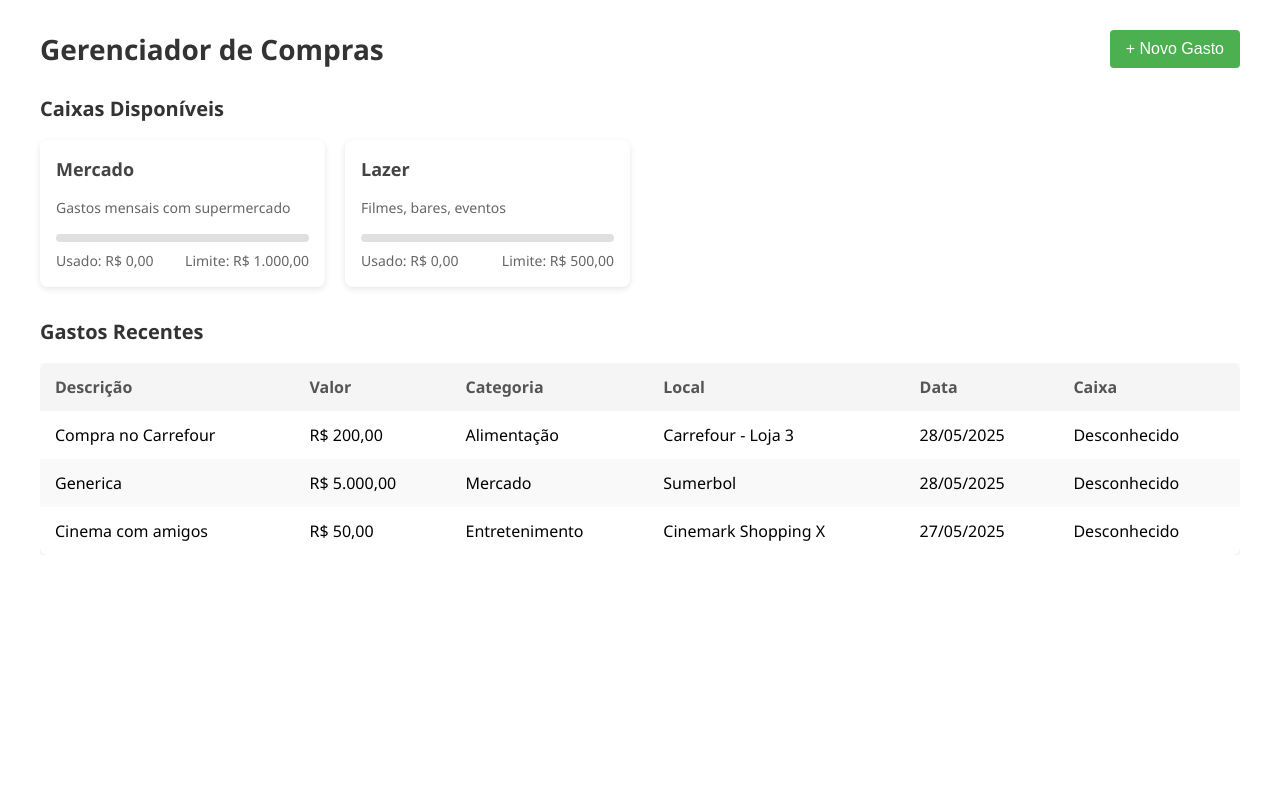
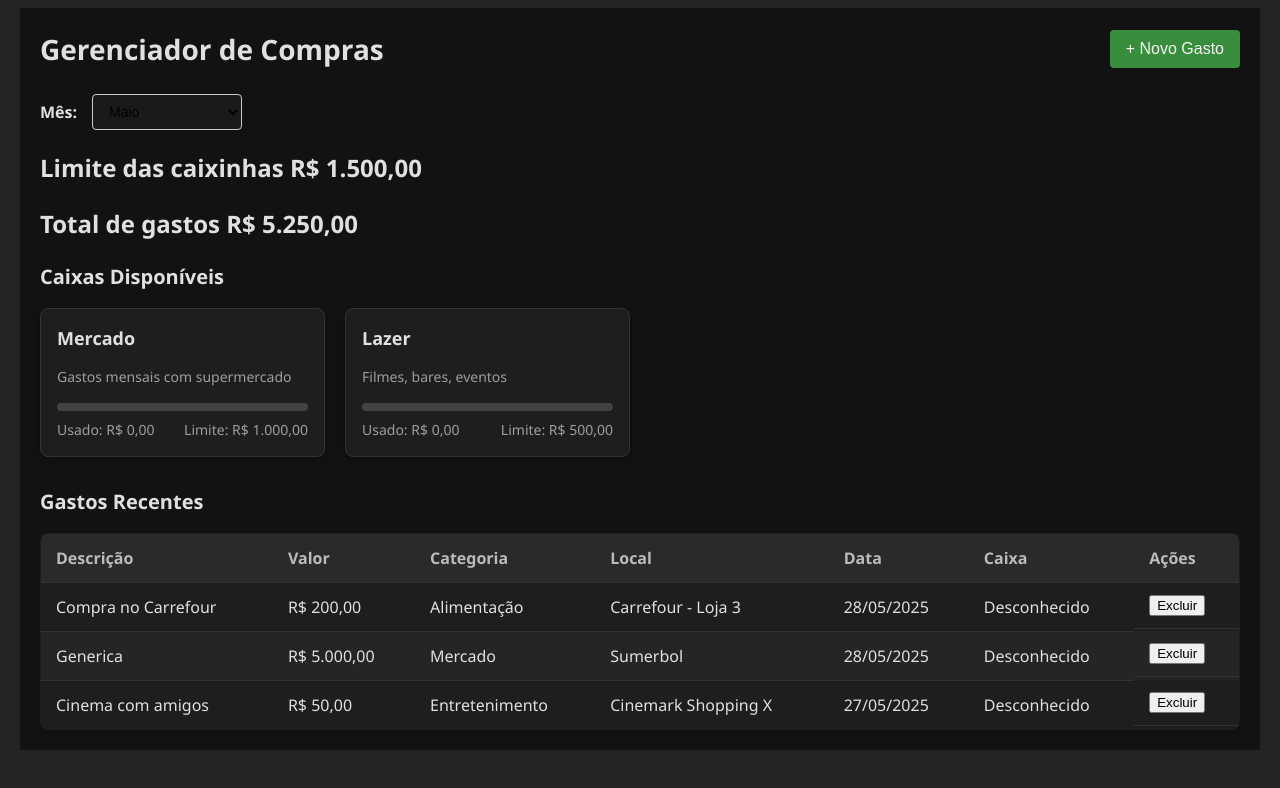
Before and after one commit to LucasG1001/grana, a React (Vite) app in the folder web/: page / in a window 1280 px wide. Shown: the top 788 px of the page. Built offline with nearby package versions, Linux system fonts and the light colour scheme; data requests are answered from the project's data file.

Commit message:
feat: add FilterMonthComponent and integrate it into Compras page; update styles for dark theme

```diff
--- /dev/null
+++ b/web/src/components/FilterMonthComponent.jsx
@@ -0,0 +1,54 @@
+import React, { useState } from 'react'
+import styles from './FilterMonthComponent.module.css'
+
+const FilterMonthComponent = ({ onMonthChange, initialMonth, includeAllMonths = false }) => {
+  const [selectedMonth, setSelectedMonth] = useState(initialMonth ?? new Date().getMonth());
+
+  const months = [
+    ...(includeAllMonths ? [{ value: -1, label: 'Todos os Meses' }] : []),
+    { value: 0, label: 'Janeiro' },
+    { value: 1, label: 'Fevereiro' },
+    { value: 2, label: 'Março' },
+    { value: 3, label: 'Abril' },
+    { value: 4, label: 'Maio' },
+    { value: 5, label: 'Junho' },
+    { value: 6, label: 'Julho' },
+    { value: 7, label: 'Agosto' },
+    { value: 8, label: 'Setembro' },
+    { value: 9, label: 'Outubro' },
+    { value: 10, label: 'Novembro' },
+    { value: 11, label: 'Dezembro' }
+  ];
+
+  // Removido o useEffect que causava o loop
+
+  const handleMonthChange = (event) => {
+    const newMonth = Number(event.target.value);
+    setSelectedMonth(newMonth);
+
+    // Chama onMonthChange apenas quando o usuário muda a seleção
+    if (onMonthChange) {
+      onMonthChange(newMonth);
+    }
+  };
+
+  return (
+    <div className={styles.filterContainer}>
+      <label htmlFor="month-select" className={styles.filterLabel}>Mês:</label>
+      <select
+        id="month-select"
+        className={styles.filterSelect}
+        value={selectedMonth}
+        onChange={handleMonthChange}
+      >
+        {months.map((month) => (
+          <option key={month.value} value={month.value}>
+            {month.label}
+          </option>
+        ))}
+      </select>
+    </div>
+  )
+}
+
+export default FilterMonthComponent
--- /dev/null
+++ b/web/src/components/FilterMonthComponent.module.css
@@ -0,0 +1,31 @@
+.filterContainer {
+  display: flex;
+  align-items: center;
+  margin: 10px 0;
+  gap: 10px;
+}
+
+.filterLabel {
+  font-weight: 600;
+  margin-right: 5px;
+}
+
+.filterSelect {
+  padding: 8px 12px;
+  border-radius: 4px;
+  border: 1px solid #ccc;
+  background-color: #1A1A1A;
+  font-size: 14px;
+  min-width: 150px;
+  cursor: pointer;
+}
+
+.filterSelect:hover {
+  border-color: #999;
+}
+
+.filterSelect:focus {
+  border-color: #0066cc;
+  outline: none;
+  box-shadow: 0 0 0 2px rgba(0, 102, 204, 0.2);
+}
--- a/web/src/index.css
+++ b/web/src/index.css
@@ -2,4 +2,13 @@
   font-family: system-ui, Avenir, Helvetica, Arial, sans-serif;
   line-height: 1.5;
   font-weight: 400;
+
+  color-scheme: light dark;
+  color: rgba(255, 255, 255, 0.87);
+  background-color: #242424;
+
+  font-synthesis: none;
+  text-rendering: optimizeLegibility;
+  -webkit-font-smoothing: antialiased;
+  -moz-osx-font-smoothing: grayscale;
 }
--- a/web/src/pages/Compras.jsx
+++ b/web/src/pages/Compras.jsx
@@ -1,10 +1,13 @@
 import React, { useState, useEffect } from "react";
 import styles from "./Compras.module.css";
 import axios from "axios";
+import FilterMonthComponent from "../components/FilterMonthComponent";
 
 const Compras = () => {
   const [caixas, setCaixas] = useState([]);
-  const [gastos, setGastos] = useState([]);
+  const [allExpenses, setAllExpenses] = useState([]);
+
+  const [filteredExpenses, setFilteredExpenses] = useState([]);
   const [loading, setLoading] = useState(true);
   const [error, setError] = useState(null);
   const [formVisible, setFormVisible] = useState(false);
@@ -27,8 +30,10 @@ const Compras = () => {
           axios.get("http://localhost:3001/gastos")
         ]);
 
+        // Fixed data assignment
         setCaixas(caixasRes.data);
-        setGastos(gastosRes.data);
+        setAllExpenses(gastosRes.data);
+        setFilteredExpenses(gastosRes.data);
         setLoading(false);
       } catch (err) {
         console.error("Erro ao buscar dados:", err);
@@ -40,13 +45,26 @@ const Compras = () => {
     fetchData();
   }, []);
 
+const handleDeleteGasto = async (id) => {
+  try {
+    // Certifique-se que o ID está sendo enviado corretamente
+    await axios.delete(`http://localhost:3001/gastos/${id}`);
+
+    // Atualiza a lista de gastos
+    setFilteredExpenses(filteredExpenses.filter(gasto => gasto.id !== id));
+
+  } catch (err) {
+    console.error("Erro ao excluir gasto:", err);
+    setError("Não foi possível excluir o gasto. Verifique os dados e tente novamente.");
+  }
+};
+
   const handleInputChange = (e) => {
     const { name, value } = e.target;
 
-    // Converte o valor para número se for o campo "valor" ou "caixaId"
     const processedValue = (name === "valor")
       ? parseFloat(value)
-      : name === "caixaId" ? parseInt(value, 10) : value;
+      : value;
 
     setNovoGasto({
       ...novoGasto,
@@ -60,8 +78,7 @@ const Compras = () => {
     try {
       const response = await axios.post("http://localhost:3001/gastos", novoGasto);
 
-      // Adiciona o novo gasto à lista de gastos
-      setGastos([...gastos, response.data]);
+      setFilteredExpenses([...filteredExpenses, response.data]);
 
       // Limpa o formulário
       setNovoGasto({
@@ -100,6 +117,19 @@ const Compras = () => {
     const caixa = caixas.find(c => c.id === caixaId);
     return caixa ? caixa.nome : "Desconhecido";
   };
+
+  const handleFilterMonth = (month) => {
+
+    const filteredGastos = allExpenses.filter(gasto => {
+      const gastoDate = new Date(gasto.data);
+      return gastoDate.getMonth() === month;
+    });
+
+    console.log(`Filtrando gastos para o mês: ${month}`, filteredGastos);
+
+    setFilteredExpenses(filteredGastos);
+  };
+
 
   if (loading) return <div className={styles.loading}>Carregando dados...</div>;
   if (error) return <div className={styles.error}>{error}</div>;
@@ -212,11 +242,14 @@ const Compras = () => {
 
       {/* Resumo dos caixas */}
       <section className={styles.resumoCaixas}>
+        <FilterMonthComponent initialMonth={new Date().getMonth()} onMonthChange={handleFilterMonth} />
+        <h1>Limite das caixinhas {formatarValor(caixas.reduce((acc, caixa) => acc + caixa.limite, 0))}</h1>
+        <h1>Total de gastos {formatarValor(filteredExpenses.reduce((acc, gasto) => acc + gasto.valor, 0))}</h1>
         <h2>Caixas Disponíveis</h2>
         <div className={styles.caixasGrid}>
           {caixas.map(caixa => {
             // Calcula o total gasto para esta caixa
-            const gastosNaCaixa = gastos.filter(gasto => gasto.caixaId === caixa.id);
+            const gastosNaCaixa = filteredExpenses.filter(gasto => gasto.caixaId === caixa.id);
             const totalGasto = gastosNaCaixa.reduce((acc, gasto) => acc + gasto.valor, 0);
             const percentualUsado = (totalGasto / caixa.limite) * 100;
 
@@ -246,7 +279,7 @@ const Compras = () => {
       {/* Lista de gastos */}
       <section className={styles.listaGastos}>
         <h2>Gastos Recentes</h2>
-        {gastos.length === 0 ? (
+        {filteredExpenses.length === 0 ? (
           <p className={styles.semGastos}>Nenhum gasto registrado.</p>
         ) : (
           <div className={styles.tabelaContainer}>
@@ -259,19 +292,23 @@ const Compras = () => {
                   <th>Local</th>
                   <th>Data</th>
                   <th>Caixa</th>
+                  <th>Ações</th>
                 </tr>
               </thead>
               <tbody>
-                {[...gastos]
+                {[...filteredExpenses]
                   .sort((a, b) => new Date(b.data) - new Date(a.data))
-                  .map(gasto => (
-                  <tr key={gasto.id}>
-                    <td>{gasto.descricao}</td>
-                    <td className={styles.valorColuna}>{formatarValor(gasto.valor)}</td>
-                    <td>{gasto.categoria}</td>
-                    <td>{gasto.local}</td>
-                    <td>{formatarData(gasto.data)}</td>
-                    <td>{getNomeCaixa(gasto.caixaId)}</td>
+                  .map(expense => (
+                  <tr key={expense.id}>
+                    <td>{expense.descricao}</td>
+                    <td className={styles.valorColuna}>{formatarValor(expense.valor)}</td>
+                    <td>{expense.categoria}</td>
+                    <td>{expense.local}</td>
+                    <td>{formatarData(expense.data)}</td>
+                    <td>{getNomeCaixa(expense.caixaId)}</td>
+                    <td className={styles.actions}>
+                      <button onClick={() => handleDeleteGasto(expense.id)}>Excluir</button>
+                    </td>
                   </tr>
                 ))}
               </tbody>
--- a/web/src/pages/Compras.module.css
+++ b/web/src/pages/Compras.module.css
@@ -3,6 +3,8 @@
   margin: 0 auto;
   padding: 20px;
   font-family: 'Segoe UI', Tahoma, Geneva, Verdana, sans-serif;
+  background-color: #121212;
+  color: #e0e0e0;
 }
 
 /* Header */
@@ -15,14 +17,14 @@
 
 .header h1 {
   font-size: 28px;
-  color: #333;
+  color: #e0e0e0;
   margin: 0;
 }
 
 /* Botões */
 .addButton {
-  background-color: #4caf50;
-  color: white;
+  background-color: #388e3c;
+  color: #f5f5f5;
   border: none;
   padding: 10px 16px;
   border-radius: 4px;
@@ -32,12 +34,12 @@
 }
 
 .addButton:hover {
-  background-color: #45a049;
+  background-color: #2e7d32;
 }
 
 .submitButton {
-  background-color: #2196f3;
-  color: white;
+  background-color: #1976d2;
+  color: #f5f5f5;
   border: none;
   padding: 12px 20px;
   border-radius: 4px;
@@ -49,21 +51,22 @@
 }
 
 .submitButton:hover {
-  background-color: #0b7dda;
+  background-color: #0d47a1;
 }
 
 /* Formulário */
 .form {
-  background-color: #f9f9f9;
+  background-color: #1e1e1e;
   padding: 20px;
   border-radius: 8px;
   margin-bottom: 30px;
-  box-shadow: 0 2px 6px rgba(0, 0, 0, 0.1);
+  box-shadow: 0 2px 8px rgba(0, 0, 0, 0.4);
+  border: 1px solid #333;
 }
 
 .form h2 {
   margin-top: 0;
-  color: #333;
+  color: #e0e0e0;
   font-size: 20px;
   margin-bottom: 20px;
 }
@@ -87,23 +90,25 @@
   display: block;
   margin-bottom: 6px;
   font-weight: 500;
-  color: #555;
+  color: #bbbbbb;
 }
 
 .formGroup input,
 .formGroup select {
   width: 100%;
   padding: 10px;
-  border: 1px solid #ddd;
+  border: 1px solid #444;
   border-radius: 4px;
   font-size: 16px;
+  background-color: #2c2c2c;
+  color: #e0e0e0;
 }
 
 .formGroup input:focus,
 .formGroup select:focus {
-  border-color: #2196f3;
+  border-color: #1976d2;
   outline: none;
-  box-shadow: 0 0 0 2px rgba(33, 150, 243, 0.2);
+  box-shadow: 0 0 0 2px rgba(25, 118, 210, 0.3);
 }
 
 /* Caixas */
@@ -112,7 +117,7 @@
 }
 
 .resumoCaixas h2 {
-  color: #333;
+  color: #e0e0e0;
   font-size: 20px;
   margin-bottom: 16px;
 }
@@ -124,26 +129,28 @@
 }
 
 .caixaCard {
-  background-color: white;
+  background-color: #1e1e1e;
   border-radius: 8px;
   padding: 16px;
-  box-shadow: 0 2px 6px rgba(0, 0, 0, 0.1);
+  box-shadow: 0 2px 6px rgba(0, 0, 0, 0.3);
   transition: transform 0.2s;
+  border: 1px solid #333;
 }
 
 .caixaCard:hover {
   transform: translateY(-3px);
+  box-shadow: 0 4px 8px rgba(0, 0, 0, 0.4);
 }
 
 .caixaCard h3 {
   margin-top: 0;
   margin-bottom: 6px;
   font-size: 18px;
-  color: #444;
+  color: #e0e0e0;
 }
 
 .caixaCard .descricao {
-  color: #666;
+  color: #9e9e9e;
   font-size: 14px;
   margin-bottom: 16px;
 }
@@ -151,7 +158,7 @@
 .progressContainer {
   width: 100%;
   height: 8px;
-  background-color: #e0e0e0;
+  background-color: #424242;
   border-radius: 4px;
   overflow: hidden;
   margin-bottom: 8px;
@@ -171,53 +178,63 @@
   display: flex;
   justify-content: space-between;
   font-size: 14px;
-  color: #666;
+  color: #9e9e9e;
 }
 
 /* Tabela de gastos */
 .listaGastos h2 {
-  color: #333;
+  color: #e0e0e0;
   font-size: 20px;
   margin-bottom: 16px;
 }
 
 .tabelaContainer {
   overflow-x: auto;
+  border-radius: 8px;
 }
 
 .tabela {
   width: 100%;
   border-collapse: collapse;
-  background-color: white;
-  box-shadow: 0 2px 6px rgba(0, 0, 0, 0.1);
+  background-color: #1e1e1e;
+  box-shadow: 0 2px 6px rgba(0, 0, 0, 0.3);
   border-radius: 8px;
   overflow: hidden;
+  border: 1px solid #333;
 }
 
 .tabela th,
 .tabela td {
   padding: 12px 15px;
   text-align: left;
+  border-bottom: 1px solid #333;
+  color: #e0e0e0;
 }
 
 .tabela th {
-  background-color: #f5f5f5;
+  background-color: #2a2a2a;
   font-weight: 600;
-  color: #555;
+  color: #bbbbbb;
   position: sticky;
   top: 0;
 }
 
 .tabela tr:nth-child(even) {
-  background-color: #f9f9f9;
+  background-color: #252525;
 }
 
 .tabela tr:hover {
-  background-color: #f1f7fa;
+  background-color: #303030;
+}
+
+.actions {
+    display: flex;
+    gap: 8px;
 }
 
 .valorColuna {
   font-weight: 500;
+  color: #81c784;
 }
 
 /* Estados */
@@ -225,25 +242,27 @@
   text-align: center;
   padding: 40px;
   font-size: 18px;
-  color: #666;
+  color: #9e9e9e;
 }
 
 .error {
   text-align: center;
   padding: 20px;
-  background-color: #ffebee;
-  color: #c62828;
+  background-color: #311b1b;
+  color: #ef5350;
   border-radius: 8px;
   margin: 20px 0;
+  border: 1px solid #5d2e2e;
 }
 
 .semGastos {
   text-align: center;
   padding: 30px;
-  background-color: #f5f5f5;
-  color: #666;
+  background-color: #1a1a1a;
+  color: #9e9e9e;
   border-radius: 8px;
   font-style: italic;
+  border: 1px solid #333;
 }
 
 /* Responsividade */
```
Also changed, not shown: 1 other file (tests, documents, lock files or other folders).
